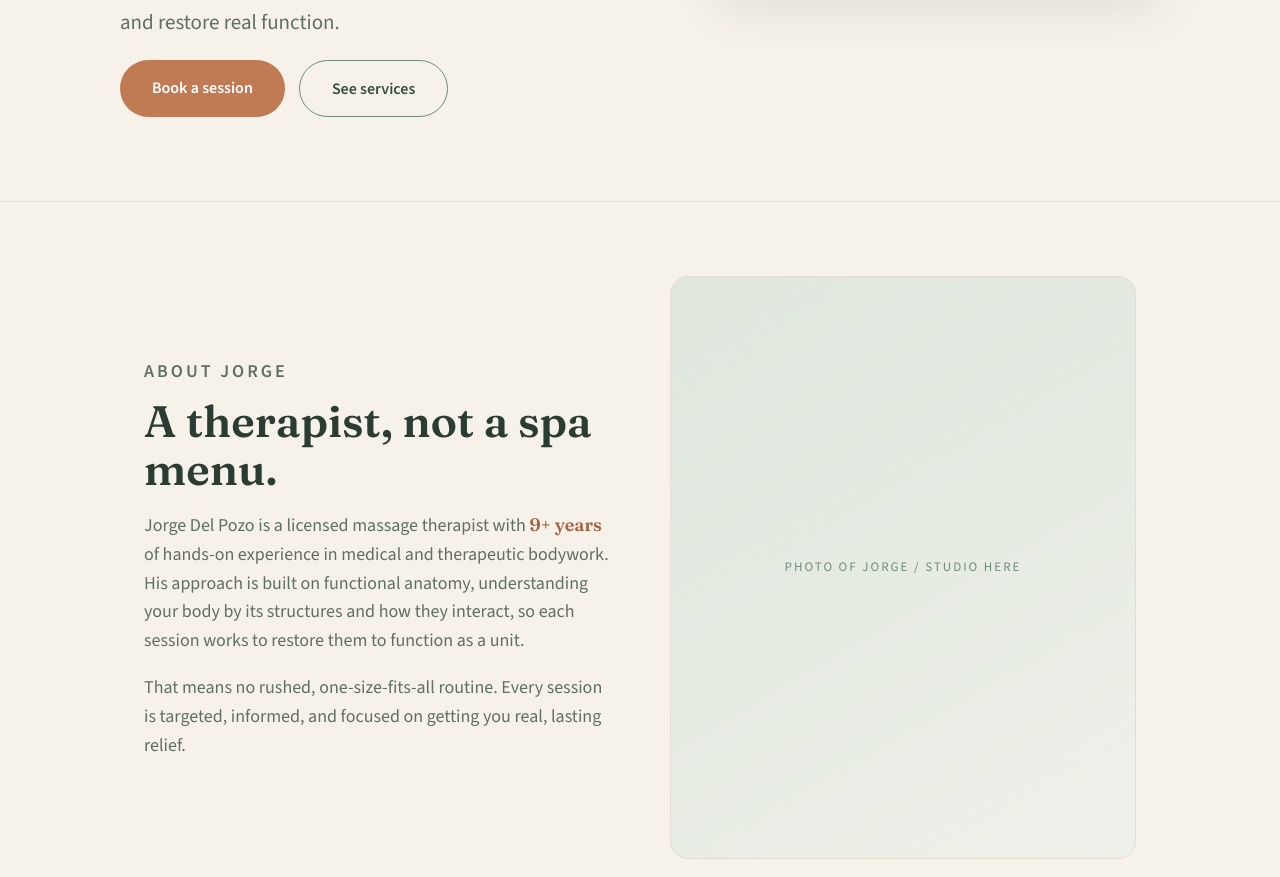
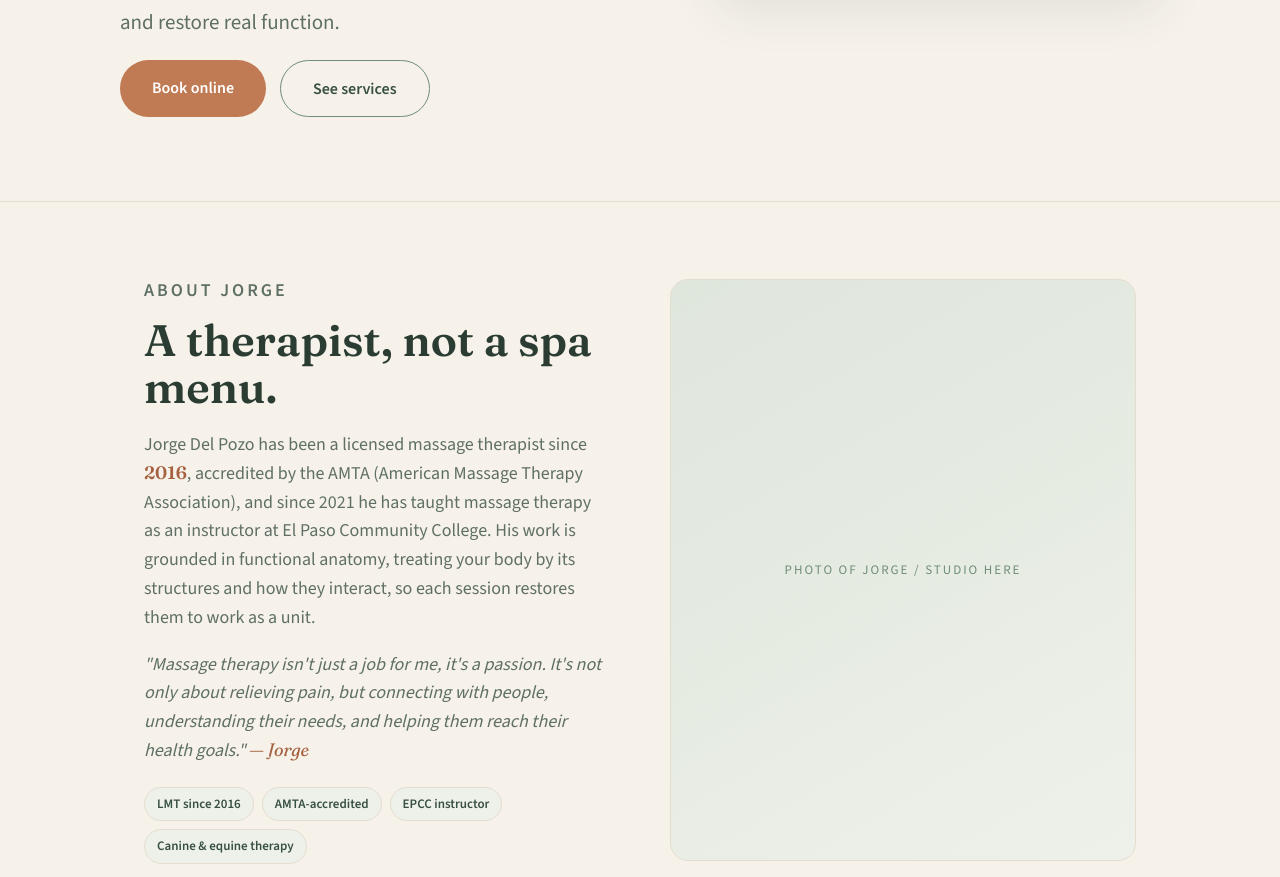
Before and after one commit to rfinlay/jorge-massage, a plain HTML site: page index.html in a window 1280 px wide. Shown: the part 515-1392 px from the top of the page. Drawn offline with nearby package versions, Linux system fonts and the light colour scheme.

Commit message:
Consolidate from jorgemassage.com: real bio/credentials (AMTA, EPCC instructor, LMT 2016), wire online booking, credential badges

```diff
--- a/index.html
+++ b/index.html
@@ -63,6 +63,8 @@
   @media(min-width:820px){.two{grid-template-columns:1fr 1fr; gap:60px;}}
   .about p{color:var(--muted); font-size:18px;}
   .about .stat{display:inline-block; font-family:"Fraunces",serif; color:var(--terra-d); font-weight:600;}
+  .creds{display:flex; flex-wrap:wrap; gap:8px; margin-top:22px;}
+  .creds span{background:#eef1e9; border:1px solid var(--line); color:var(--forest); font-size:13px; font-weight:600; padding:6px 12px; border-radius:30px;}
   .portrait{background:linear-gradient(150deg,#dfe6dc,#eef1e9); border:1px solid var(--line); border-radius:18px; aspect-ratio:4/5; display:grid; place-items:center; color:var(--sage); font-size:13px; letter-spacing:2px; text-transform:uppercase; text-align:center; padding:20px;}
 
   .quoteband{background:var(--forest-d); color:#eef1e9; text-align:center;}
@@ -119,7 +121,7 @@
       <h1 class="title serif">Medical massage that gets you <em>moving again.</em></h1>
       <p class="lede">Therapeutic bodywork in El Paso with Jorge Del Pozo, LMT. A functional-anatomy approach that treats how your body's structures work together, to relieve pain, recover from injury, and restore real function.</p>
       <div class="cta-row">
-        <a class="btn primary" href="#contact">Book a session</a>
+        <a class="btn primary" href="https://www.jorgemassage.com/book-online" target="_blank" rel="noopener">Book online</a>
         <a class="btn ghost" href="#services">See services</a>
       </div>
     </div>
@@ -138,8 +140,11 @@
     <div>
       <p class="eyebrow">About Jorge</p>
       <h2 class="head serif">A therapist, not a spa menu.</h2>
-      <p>Jorge Del Pozo is a licensed massage therapist with <span class="stat">9+ years</span> of hands-on experience in medical and therapeutic bodywork. His approach is built on functional anatomy, understanding your body by its structures and how they interact, so each session works to restore them to function as a unit.</p>
-      <p>That means no rushed, one-size-fits-all routine. Every session is targeted, informed, and focused on getting you real, lasting relief.</p>
+      <p>Jorge Del Pozo has been a licensed massage therapist since <span class="stat">2016</span>, accredited by the AMTA (American Massage Therapy Association), and since 2021 he has taught massage therapy as an instructor at El Paso Community College. His work is grounded in functional anatomy, treating your body by its structures and how they interact, so each session restores them to work as a unit.</p>
+      <p style="font-style:italic;">"Massage therapy isn't just a job for me, it's a passion. It's not only about relieving pain, but connecting with people, understanding their needs, and helping them reach their health goals." <span class="stat">&mdash; Jorge</span></p>
+      <div class="creds">
+        <span>LMT since 2016</span><span>AMTA-accredited</span><span>EPCC instructor</span><span>Canine &amp; equine therapy</span>
+      </div>
     </div>
     <div class="portrait">Photo of Jorge / studio here</div>
   </div>
@@ -199,6 +204,7 @@
         <a class="big serif" href="tel:+19154918360">(915) 491-8360</a>
         <p>7012 Majorca Ct. &middot; El Paso, TX 79912</p>
         <p>By appointment</p>
+        <a class="btn primary" href="https://www.jorgemassage.com/book-online" target="_blank" rel="noopener" style="margin-top:12px;">Book online</a>
       </div>
       <form action="https://formspree.io/f/REPLACE_WITH_FORM_ID" method="POST">
         <div><label for="name">Name</label><input id="name" name="name" required></div>
```
